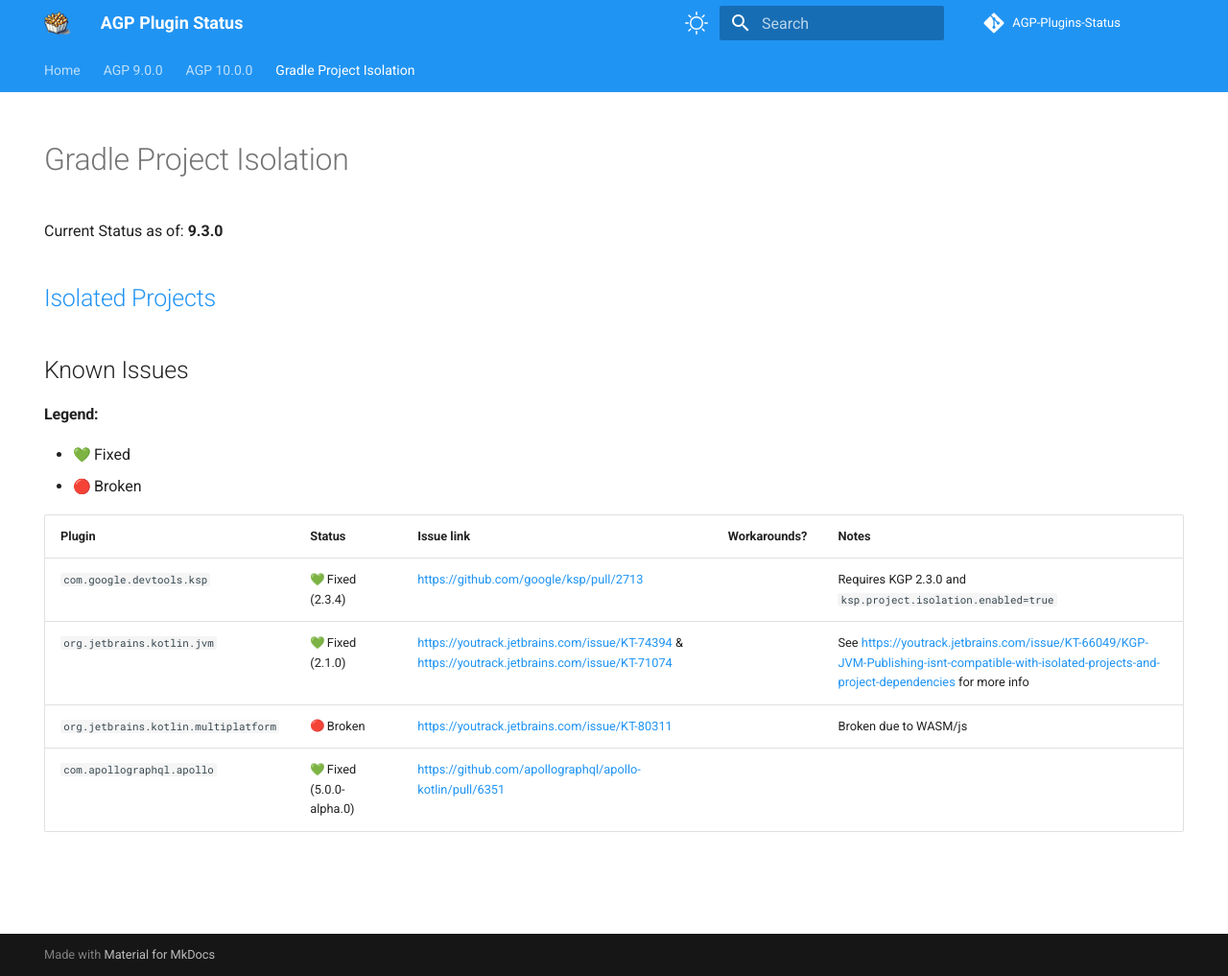
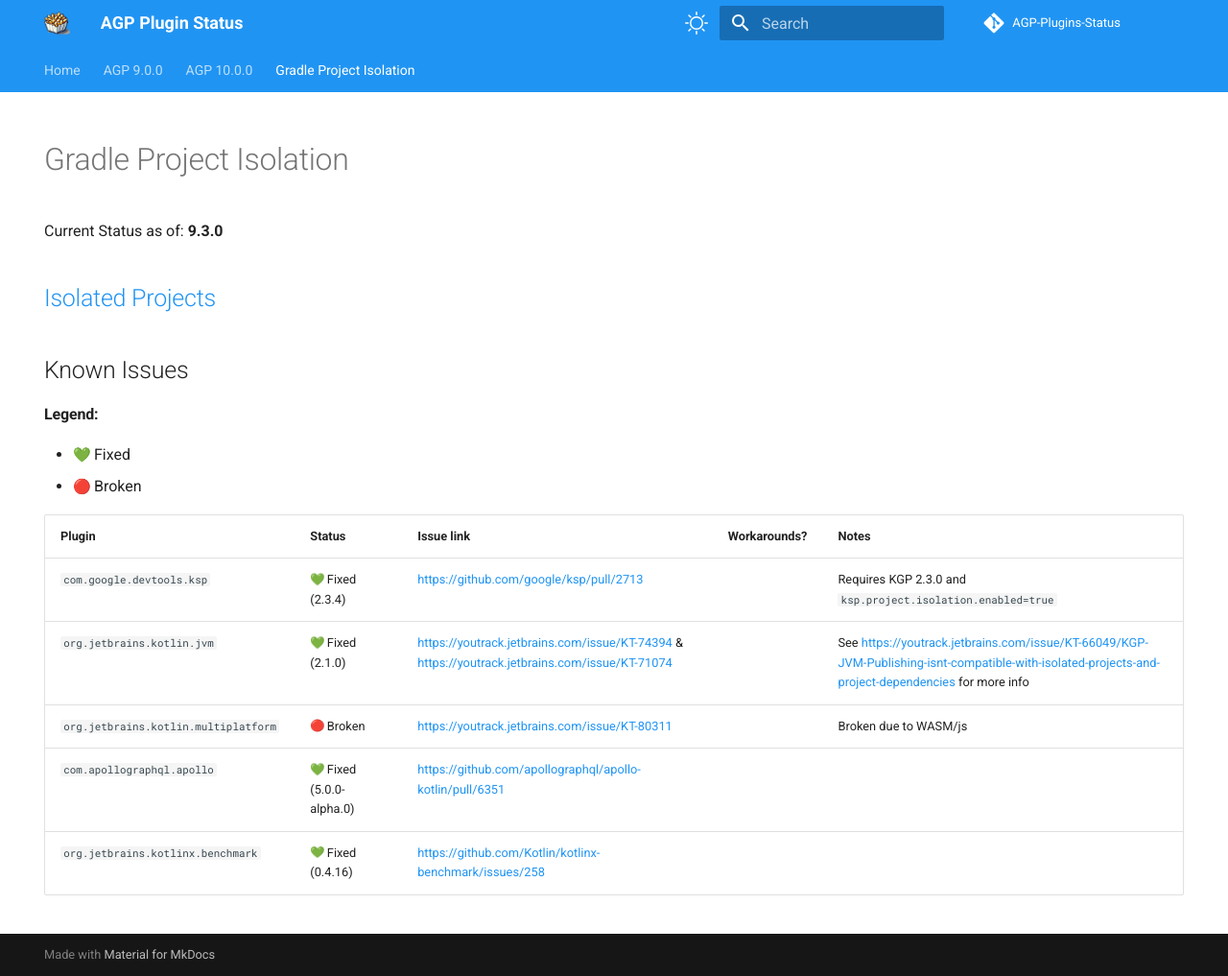
Before and after one commit to pablobaxter/AGP-Plugins-Status, an MkDocs documentation site: the page built from docs/gradle-project-isolation.md, in a window 1280 px wide and 1017 px high. Shown: the whole window at 96% size. Built offline with MkDocs 1.6.1 and Material for MkDocs 9.7.7, drawn with Linux system fonts in a browser that asks for light colours; emoji names are drawn with the system emoji font; comment, search, counter and statistics services are not loaded.

Commit message:
Add info on org.jetbrains.kotlinx.benchmark project isolation support

```diff
--- a/docs/gradle-project-isolation.md
+++ b/docs/gradle-project-isolation.md
@@ -20,3 +20,4 @@
 | `org.jetbrains.kotlin.jvm` | :green_heart: Fixed (2.1.0) | https://youtrack.jetbrains.com/issue/KT-74394 & https://youtrack.jetbrains.com/issue/KT-71074 |  | See https://youtrack.jetbrains.com/issue/KT-66049/KGP-JVM-Publishing-isnt-compatible-with-isolated-projects-and-project-dependencies for more info |
 | `org.jetbrains.kotlin.multiplatform` | :red_circle: Broken         | https://youtrack.jetbrains.com/issue/KT-80311 |  | Broken due to WASM/js                                                                                                                              |
 | `com.apollographql.apollo` | :green_heart: Fixed (5.0.0-alpha.0)         | https://github.com/apollographql/apollo-kotlin/pull/6351 |  |                                                                                                                            |
+| `org.jetbrains.kotlinx.benchmark` | :green_heart: Fixed (0.4.16)         | https://github.com/Kotlin/kotlinx-benchmark/issues/258 |  |                                                                                                                            |
```
